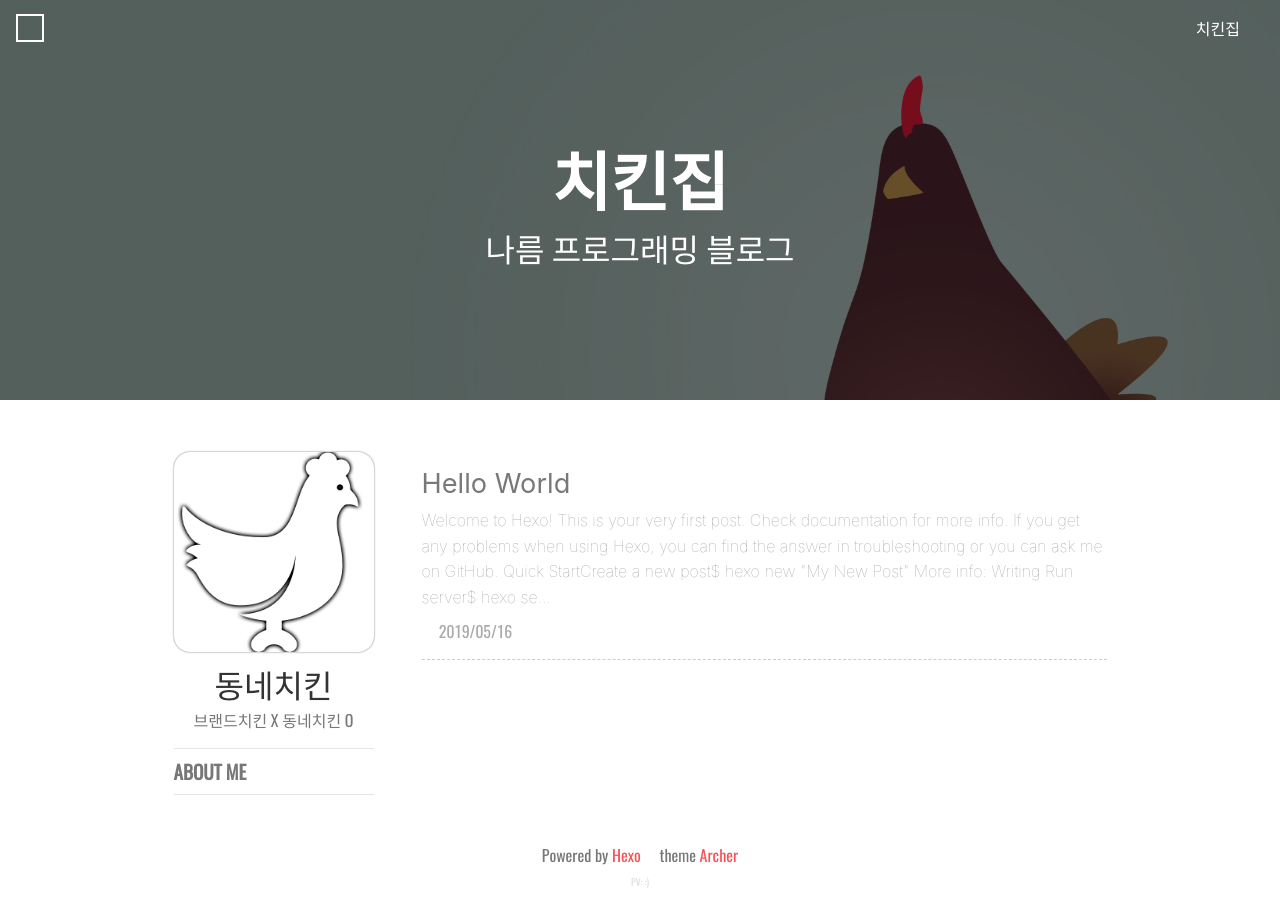
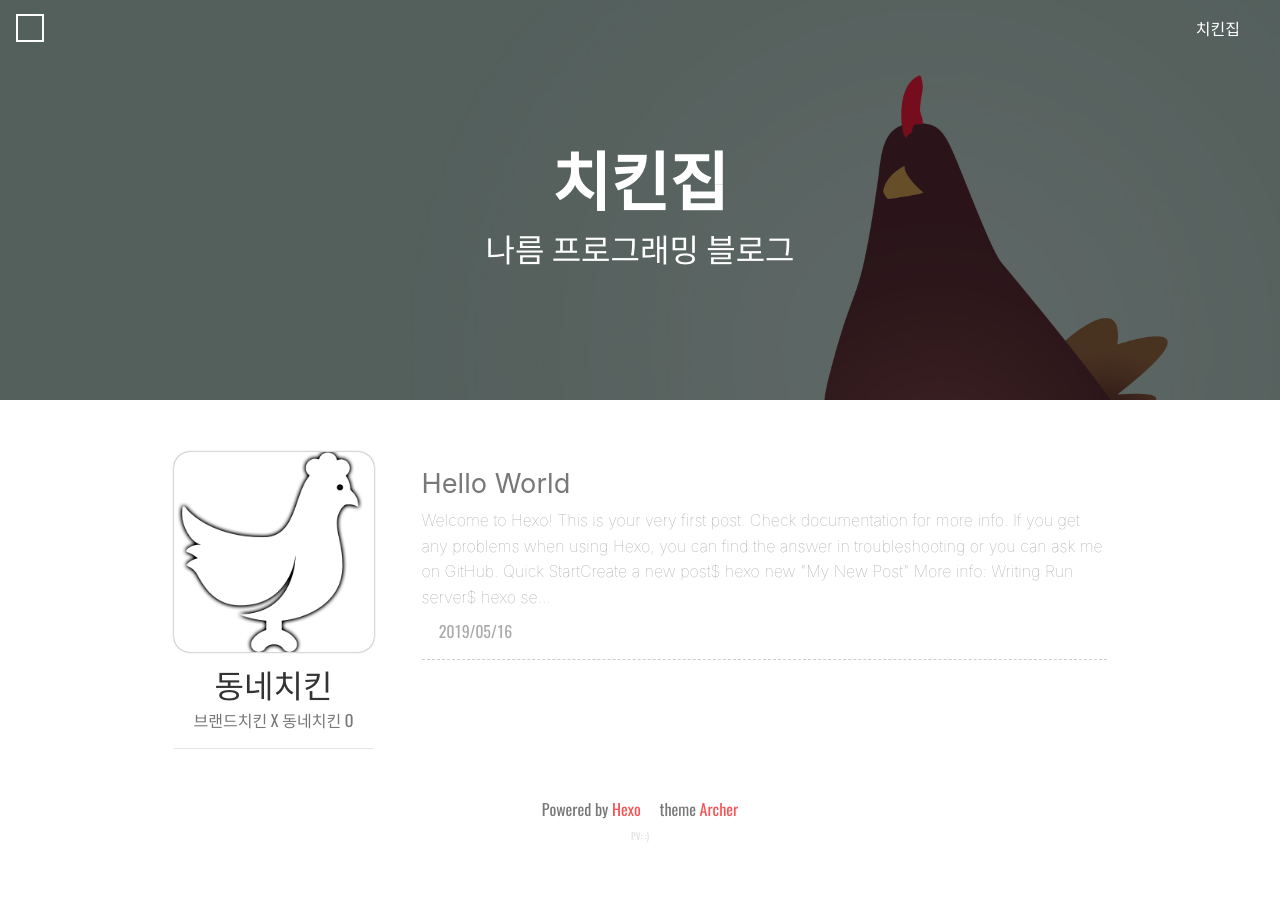
Before and after one commit to nchicken/nchicken.github.io, a plain HTML site: page index.html in a window 1280 px wide. After the commit the page ends 867 px from the top, so only its background shows below. Drawn offline with nearby package versions, Linux system fonts and the light colour scheme; some packages are replaced by stand-ins of ours; a script that the page names is missing; a web font is replaced by a local one.

Commit message:
Site updated: 2019-05-16 17:10:00

```diff
--- a/index.html
+++ b/index.html
@@ -442,10 +442,6 @@ Run server$ hexo se...
 
 
 
-        <div class="about-me">
-            <a href="/about">ABOUT ME</a>
-        </div>
-
 </div>
 
         </div>
```
